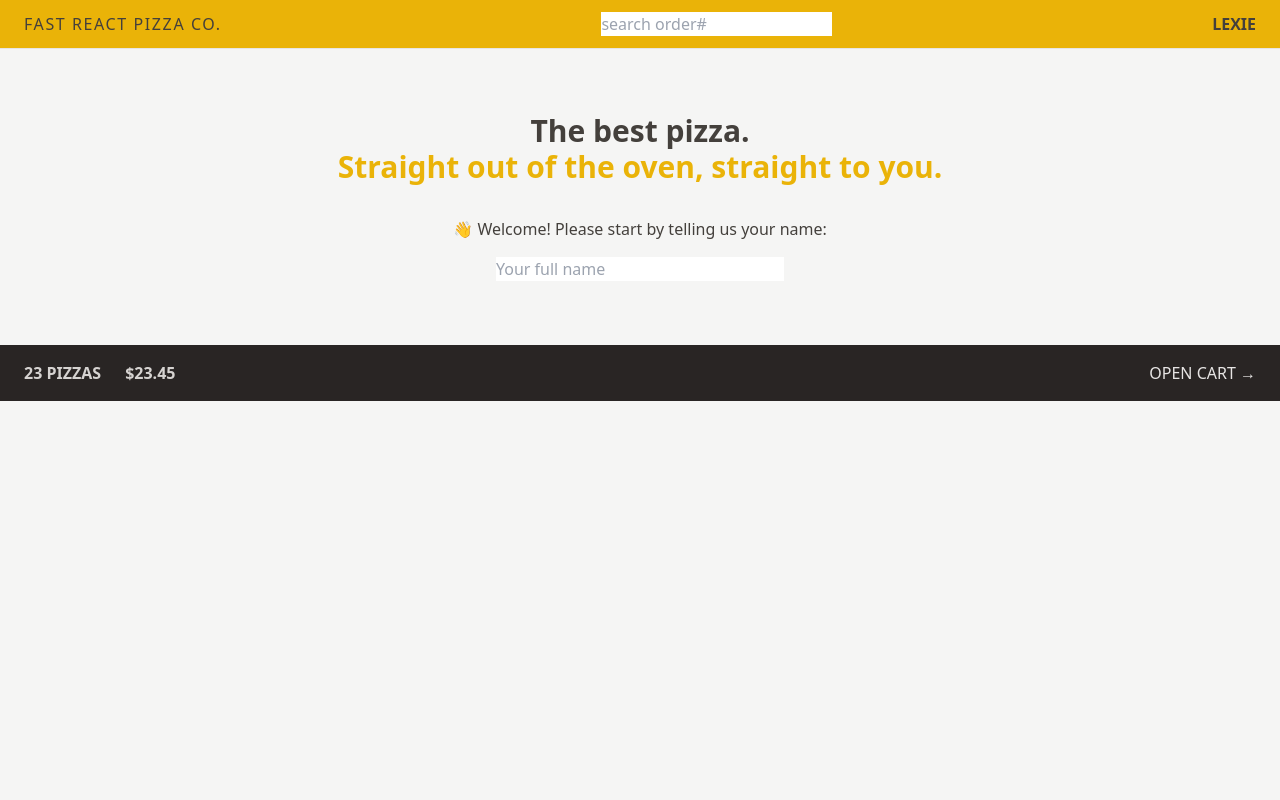
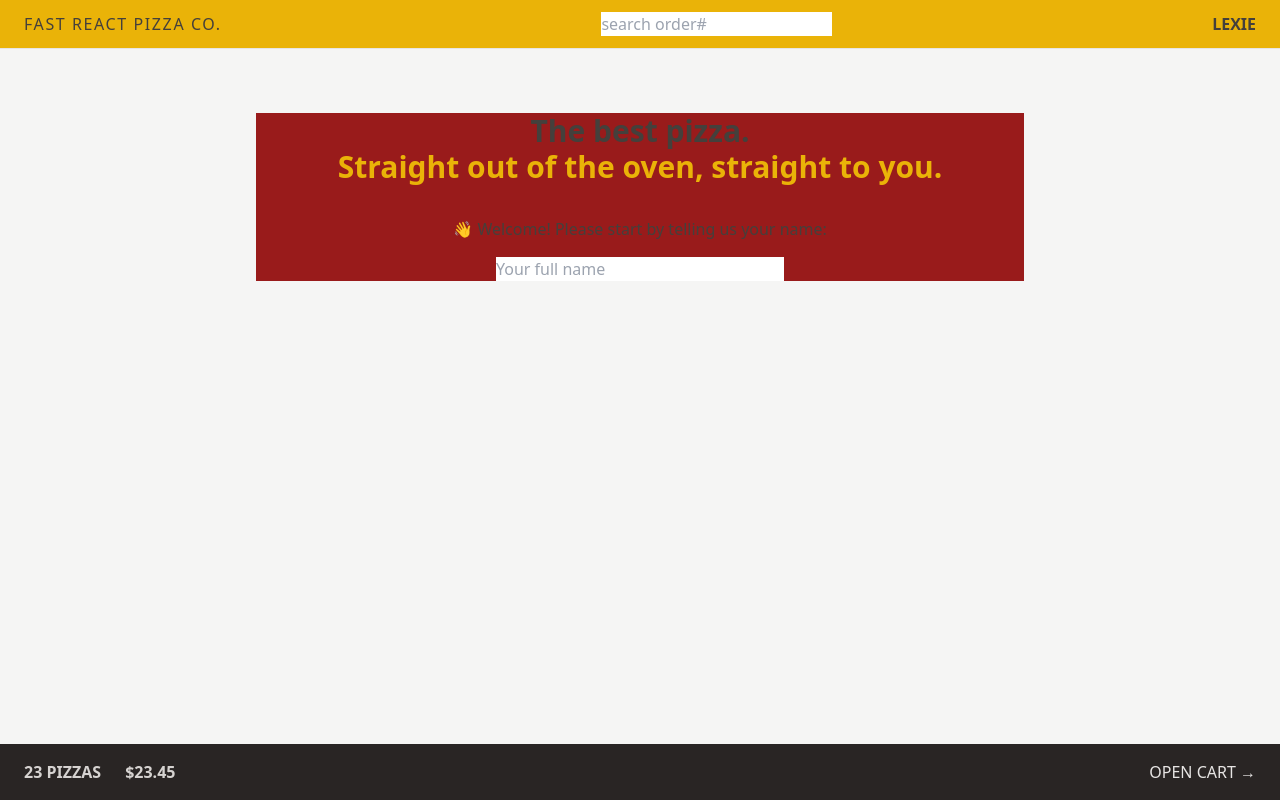
Before and after one commit to lexiecodingwithcat/pj-fast-react-pizza, a React (Vite) app: page / in a window 1280 px wide. Built offline with nearby package versions, Linux system fonts and the light colour scheme.

Commit message:
styled css grid

```diff
--- a/src/ui/AppLayout.jsx
+++ b/src/ui/AppLayout.jsx
@@ -11,14 +11,18 @@
   const isLoading = navigation.state === "loading";
 
   return (
-    <div className="layout">
-
+    // auto means it will take the space based on its content
+    //h-screen will be the 100vh of the viewpoint
+    <div className="grid h-screen grid-rows-[auto_1fr_auto]">
       <Header />
-      <main>
-        {/*  we want the main content changes based on current route */}
-        {/* Outlet is like a placeholdre taht allows browser to render child routes inside its parent route  */}
-        {isLoading ? <Loader /> : <Outlet />}
-      </main>
+      <div className="overflow-scroll ">
+        {/*  we can use margin left and right set to auto to place it in the middle */}
+        <main className="mx-auto max-w-3xl bg-red-800 ">
+          {/*  we want the main content changes based on current route */}
+          {/* Outlet is like a placeholdre taht allows browser to render child routes inside its parent route  */}
+          {isLoading ? <Loader /> : <Outlet />}
+        </main>
+      </div>
       <CartOverview />
     </div>
   );
```
